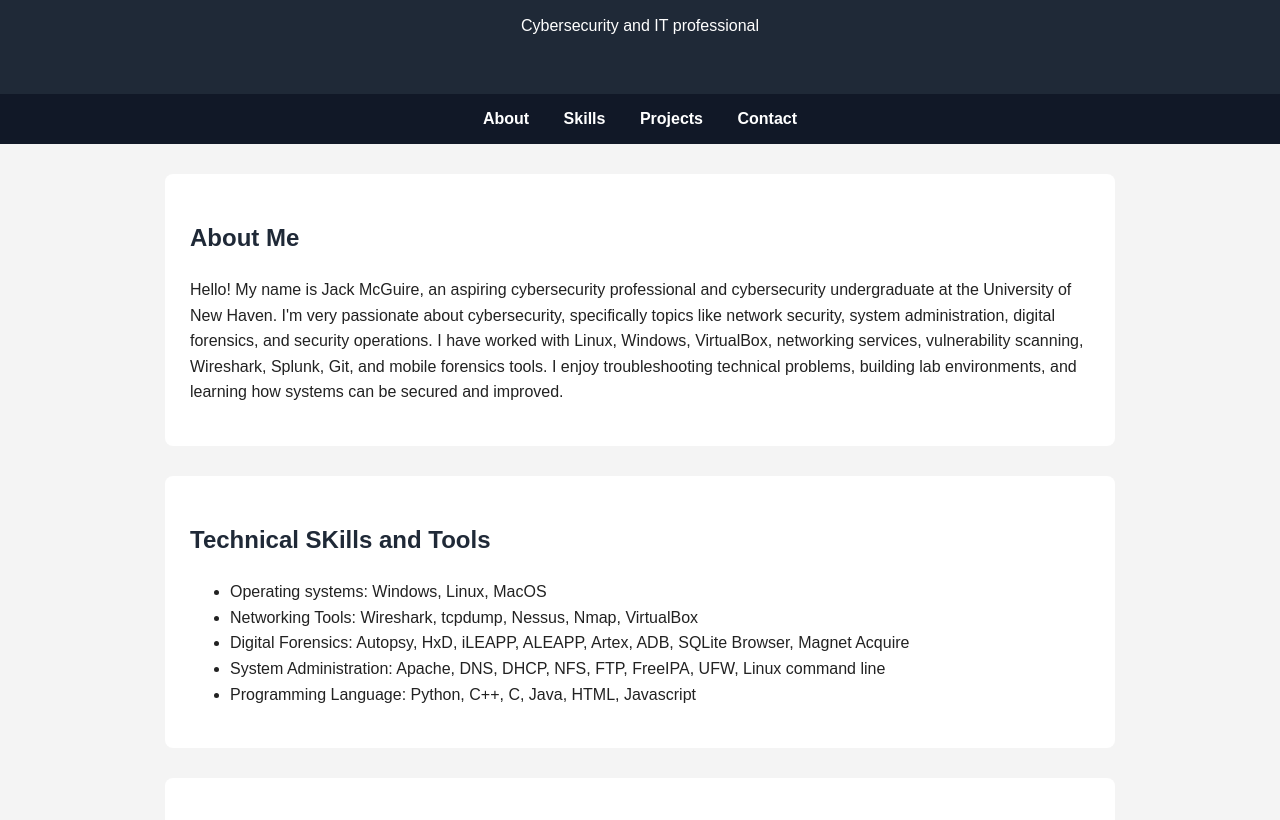
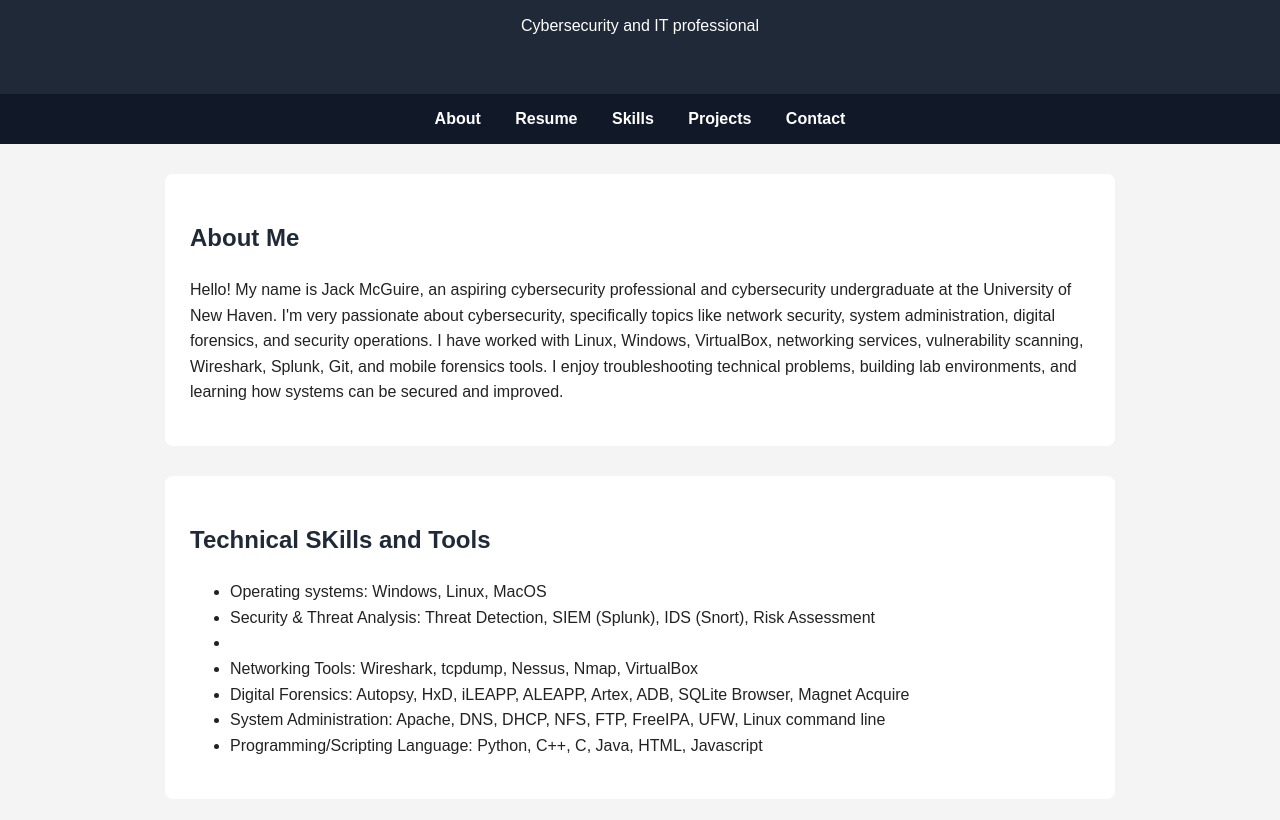
Before and after one commit to JackMcGuire0131/JackMcGuire.github.io, a plain HTML site: page index.html in a window 1280 px wide. Shown: the part 116-936 px from the top of the page. Drawn offline with Linux system fonts and the light colour scheme.

Commit message:
Update index.html
add resume button

```diff
--- a/index.html
+++ b/index.html
@@ -15,6 +15,7 @@
 
   <nav>
     <a href="#about">About</a>
+    <a href="resume.pdf" target="_blank" class="resume-button">Resume</a>
     <a href="#skills">Skills</a>
     <a href="#projects">Projects</a>
     <a href="#contact">Contact</a>
@@ -34,10 +35,11 @@
     <h2>Technical SKills and Tools</h2>
     <ul>
       <li>Operating systems: Windows, Linux, MacOS</li>
+      <li>Security & Threat Analysis:  Threat Detection, SIEM  (Splunk), IDS (Snort), Risk Assessment<li/>
       <li>Networking Tools: Wireshark, tcpdump, Nessus, Nmap, VirtualBox</li>
       <li>Digital Forensics: Autopsy, HxD, iLEAPP, ALEAPP, Artex, ADB, SQLite Browser, Magnet Acquire </li>
       <li>System Administration: Apache, DNS, DHCP, NFS, FTP, FreeIPA, UFW, Linux command line </li>
-      <li>Programming Language: Python, C++, C, Java, HTML, Javascript</li>
+      <li>Programming/Scripting Language: Python, C++, C, Java, HTML, Javascript</li>
     </ul>
   </section>
 
```
